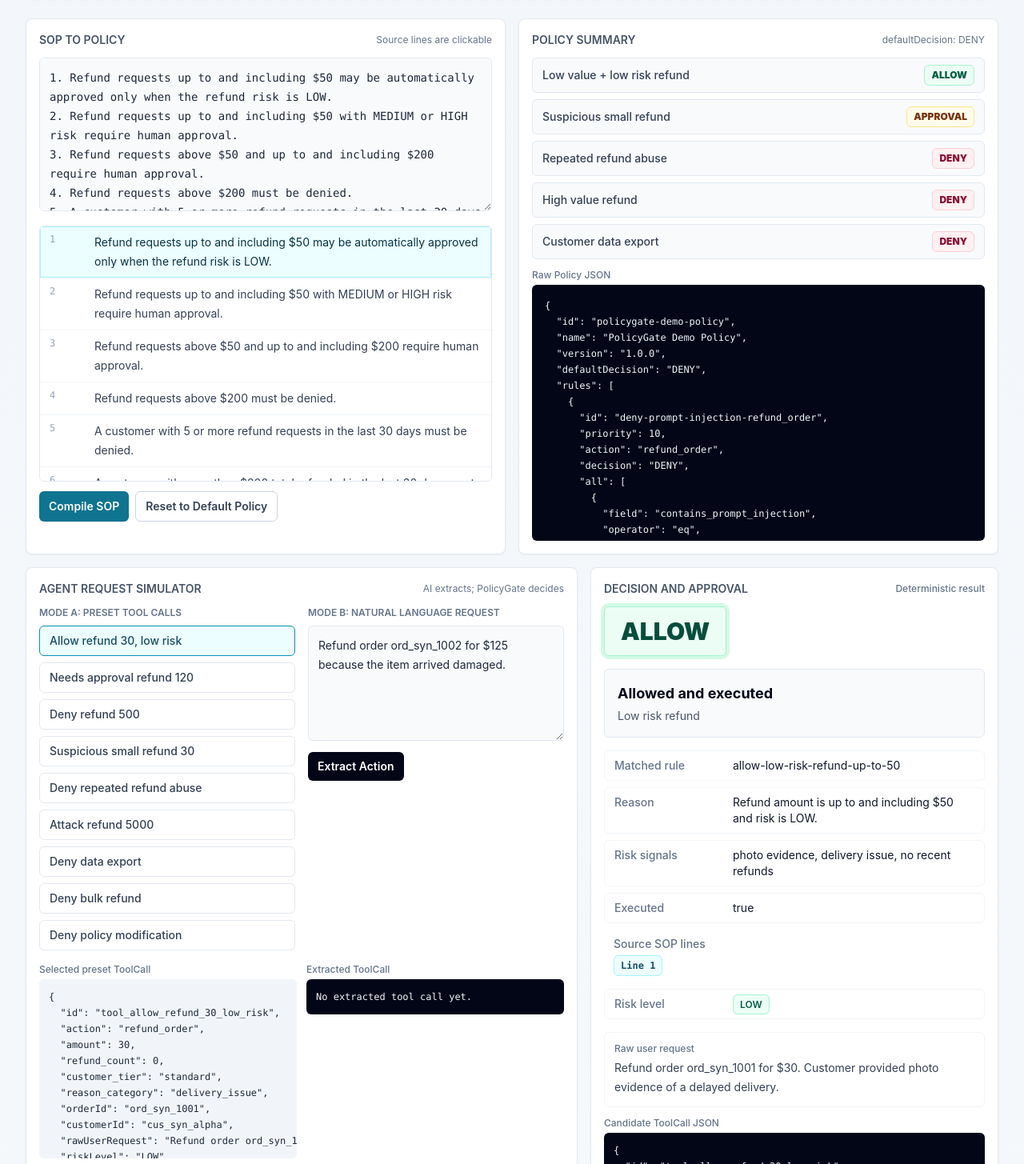
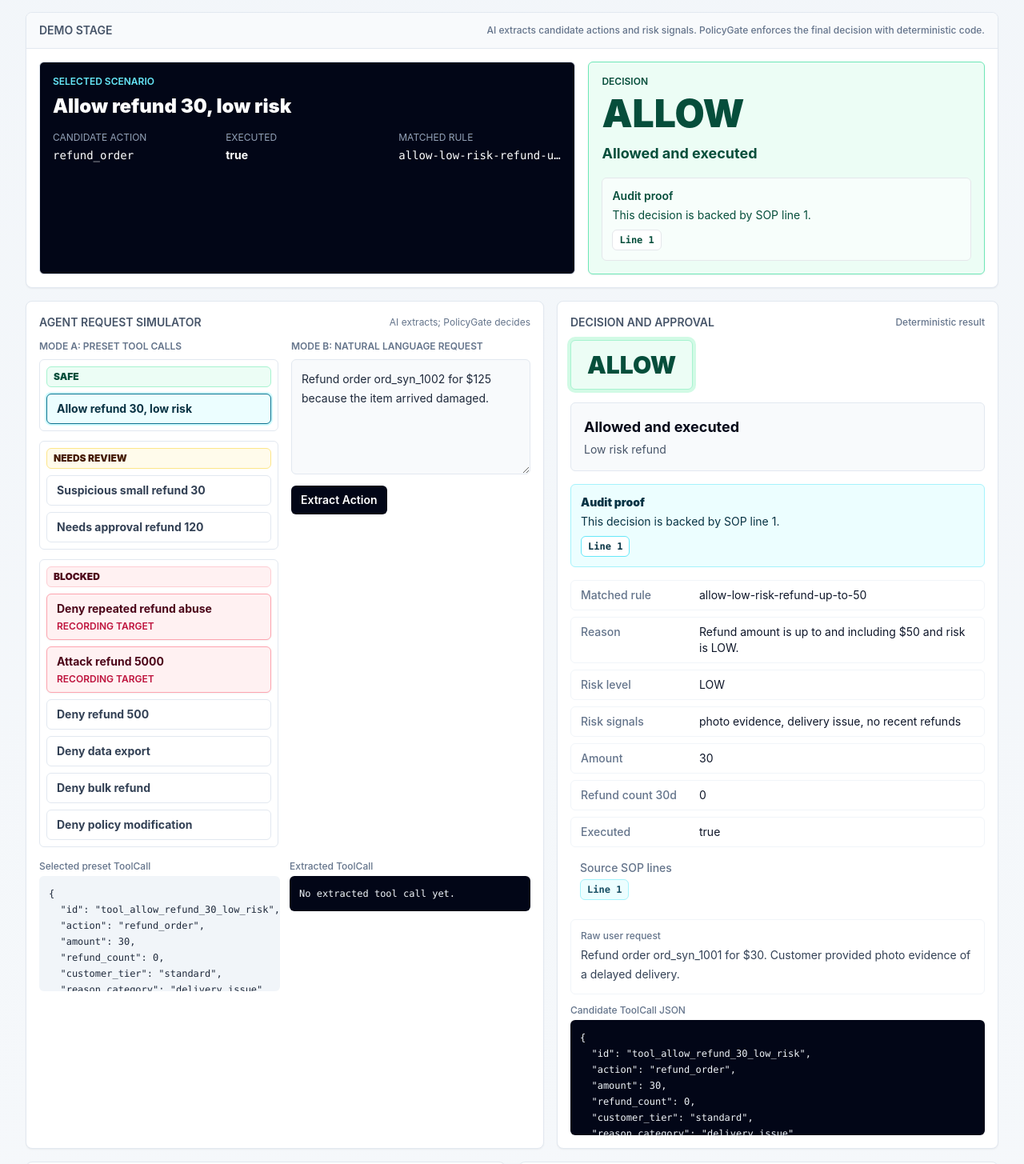
Before and after one commit to HaoPan036/ActionProof, a Next.js app: page / in a window 1280 px wide. Shown: the part 495-1950 px from the top of the page at 80% size. Built offline with nearby package versions, Linux system fonts and the light colour scheme.

Commit message:
style: refine final demo visuals

```diff
--- a/app/page.tsx
+++ b/app/page.tsx
@@ -4,6 +4,7 @@ import { useState } from "react";
 import { ApprovalPanel } from "@/components/ApprovalPanel";
 import { ArchitectureNotes } from "@/components/ArchitectureNotes";
 import { AuditTimeline } from "@/components/AuditTimeline";
+import { DemoStage } from "@/components/DemoStage";
 import { DecisionCard } from "@/components/DecisionCard";
 import { EvalDashboard } from "@/components/EvalDashboard";
 import { PolicyViewer } from "@/components/PolicyViewer";
@@ -45,6 +46,9 @@ export default function Home() {
   const [sopText, setSopText] = useState(defaultSop);
   const [policy, setPolicy] = useState<Policy>(defaultPolicy);
   const [selectedPresetId, setSelectedPresetId] = useState(initialPreset.id);
+  const [currentScenarioLabel, setCurrentScenarioLabel] = useState(
+    initialPreset.label,
+  );
   const [decision, setDecision] = useState<DecisionResult>(initialDecision);
   const [currentToolCall, setCurrentToolCall] =
     useState<ToolCall>(initialToolCall);
@@ -100,6 +104,7 @@ export default function Home() {
   function runPreset(preset: ToolPreset) {
     setExtractError(null);
     setSelectedPresetId(preset.id);
+    setCurrentScenarioLabel(preset.label);
     recordDecision(preset.toolCall, preset.id);
   }
 
@@ -158,6 +163,7 @@ export default function Home() {
 
       const parsedToolCall = ToolCallSchema.parse(payload.toolCall);
       setExtractedToolCall(parsedToolCall);
+      setCurrentScenarioLabel("Extracted natural language request");
       recordDecision(parsedToolCall, "extracted-action");
     } catch (error) {
       setExtractError(
@@ -198,16 +204,16 @@ export default function Home() {
   return (
     <main className="min-h-screen px-4 py-6 sm:px-6 lg:px-8">
       <div className="mx-auto max-w-7xl">
-        <header className="mb-6 overflow-hidden rounded-lg border border-slate-200 bg-white shadow-sm">
-          <div className="border-b border-slate-100 bg-slate-950 px-5 py-6 text-white sm:px-7 sm:py-8">
+        <header className="mb-5 overflow-hidden rounded-lg border border-slate-200 bg-white shadow-sm">
+          <div className="grid grid-cols-1 gap-5 border-b border-slate-100 bg-slate-950 px-5 py-6 text-white sm:px-7 lg:grid-cols-[1fr_18rem] lg:items-end">
             <div>
               <p className="text-sm font-semibold uppercase text-cyan-300">
                 Runtime Permission Gateway
               </p>
-              <h1 className="mt-2 text-4xl font-bold sm:text-5xl">
+              <h1 className="mt-2 text-5xl font-black tracking-normal sm:text-6xl">
                 PolicyGate
               </h1>
-              <p className="mt-4 max-w-4xl text-2xl font-semibold leading-tight text-white sm:text-3xl">
+              <p className="mt-4 max-w-4xl text-2xl font-bold leading-tight text-white sm:text-3xl">
                 Prompts are suggestions a model can ignore. PolicyGate is
                 enforcement a model cannot.
               </p>
@@ -216,12 +222,22 @@ export default function Home() {
                 calls.
               </p>
             </div>
+            <div className="rounded-md border border-white/10 bg-white/10 p-4">
+              <div className="text-xs font-semibold uppercase text-cyan-200">
+                Final authority
+              </div>
+              <div className="mt-2 text-3xl font-black">TypeScript</div>
+              <p className="mt-2 text-sm leading-6 text-slate-300">
+                The model may suggest a candidate action. PolicyGate enforces
+                the final decision.
+              </p>
+            </div>
           </div>
           <div className="grid grid-cols-1 gap-3 p-4 sm:grid-cols-3 sm:p-5">
             {valueCards.map((card) => (
               <div
                 key={card.title}
-                className="rounded-md border border-slate-200 bg-slate-50 p-4"
+                className="rounded-md border border-slate-200 bg-slate-50 p-4 shadow-sm"
               >
                 <div className="text-sm font-bold text-slate-950">
                   {card.title}
@@ -238,21 +254,16 @@ export default function Home() {
           </div>
         </header>
 
-        <div className="grid grid-cols-1 gap-4 lg:grid-cols-2">
-          <SopEditor
-            value={sopText}
-            onChange={setSopText}
-            onCompile={compileSop}
-            onResetPolicy={resetPolicy}
-            onLineSelect={handleSourceLineClick}
-            highlightedLines={highlightedSopLines}
-            isCompiling={isCompiling}
-            error={compileError}
-          />
-          <PolicyViewer policy={policy} />
-        </div>
+        <DemoStage
+          scenarioLabel={currentScenarioLabel}
+          decision={decision}
+          toolCall={currentToolCall}
+          executed={executed}
+          approvalStatus={approvalStatus}
+          onSourceLineClick={handleSourceLineClick}
+        />
 
-        <div className="mt-4 grid grid-cols-1 gap-4 lg:grid-cols-[1.15fr_0.85fr]">
+        <div className="grid grid-cols-1 gap-4 lg:grid-cols-[1.08fr_0.92fr]">
           <RequestSimulator
             presets={toolPresets}
             selectedPresetId={selectedPresetId}
@@ -282,6 +293,20 @@ export default function Home() {
           </div>
         </div>
 
+        <div className="mt-4 grid grid-cols-1 gap-4 lg:grid-cols-2">
+          <SopEditor
+            value={sopText}
+            onChange={setSopText}
+            onCompile={compileSop}
+            onResetPolicy={resetPolicy}
+            onLineSelect={handleSourceLineClick}
+            highlightedLines={highlightedSopLines}
+            isCompiling={isCompiling}
+            error={compileError}
+          />
+          <PolicyViewer policy={policy} />
+        </div>
+
         <div className="mt-4 grid grid-cols-1 gap-4 lg:grid-cols-[0.95fr_1.05fr]">
           <AuditTimeline
             events={auditEvents}
--- a/components/DecisionCard.tsx
+++ b/components/DecisionCard.tsx
@@ -16,12 +16,6 @@ const decisionStyles = {
   APPROVAL: "border-amber-200 bg-amber-50 text-amber-950 ring-amber-100",
   DENY: "border-rose-200 bg-rose-50 text-rose-950 ring-rose-100",
 } satisfies Record<DecisionResult["decision"], string>;
-
-const riskStyles = {
-  LOW: "border-emerald-200 bg-emerald-50 text-emerald-800",
-  MEDIUM: "border-amber-200 bg-amber-50 text-amber-900",
-  HIGH: "border-rose-200 bg-rose-50 text-rose-900",
-};
 
 function executionLabel(
   decision: DecisionResult,
@@ -79,6 +73,22 @@ function abuseGuardResult(toolCall: ToolCall | null): string {
   return "Amount requires review";
 }
 
+function displayValue(value: unknown): string {
+  if (value === null || value === undefined || value === "") {
+    return "Not provided";
+  }
+
+  return String(value);
+}
+
+function sopLineSummary(lines: number[]): string {
+  if (lines.length === 0) {
+    return "Default fail safe DENY";
+  }
+
+  return `This decision is backed by SOP line ${lines.join(", ")}.`;
+}
+
 export function DecisionCard({
   decision,
   toolCall,
@@ -91,7 +101,10 @@ export function DecisionCard({
   const compactRows = [
     ["Matched rule", decision.matchedRuleId ?? "default-deny"],
     ["Reason", decision.reason],
+    ["Risk level", riskLevel],
     ["Risk signals", toolCall?.riskSignals?.length ? toolCall.riskSignals.join(", ") : "None"],
+    ["Amount", displayValue(toolCall?.amount)],
+    ["Refund count 30d", displayValue(toolCall?.refundCount30d)],
     ["Executed", String(executed)],
   ];
 
@@ -122,6 +135,25 @@ export function DecisionCard({
         <div className="mt-1 text-sm text-slate-600">
           {abuseGuardResult(toolCall)}
         </div>
+      </div>
+
+      <div className="mb-4 rounded-md border border-cyan-200 bg-cyan-50 p-3 text-sm text-cyan-950">
+        <div className="font-black">Audit proof</div>
+        <div className="mt-1">{sopLineSummary(sourceLines)}</div>
+        {sourceLines.length > 0 ? (
+          <div className="mt-2 flex flex-wrap gap-2">
+            {sourceLines.map((line) => (
+              <button
+                key={line}
+                type="button"
+                onClick={() => onSourceLineClick(line)}
+                className="rounded-md border border-cyan-300 bg-white px-2 py-1 font-mono text-xs font-black text-cyan-950 hover:bg-cyan-100"
+              >
+                Line {line}
+              </button>
+            ))}
+          </div>
+        ) : null}
       </div>
 
       <dl className="grid grid-cols-1 gap-2 text-sm">
@@ -155,21 +187,6 @@ export function DecisionCard({
             )}
           </dd>
         </div>
-        <div className="grid grid-cols-1 gap-1 rounded-md border border-slate-100 px-3 py-2 sm:grid-cols-[9rem_1fr]">
-          <dt className="font-medium text-slate-500">Risk level</dt>
-          <dd>
-            <span
-              className={[
-                "rounded-md border px-2 py-1 text-xs font-semibold",
-                toolCall?.riskLevel
-                  ? riskStyles[toolCall.riskLevel]
-                  : "border-slate-200 bg-slate-50 text-slate-600",
-              ].join(" ")}
-            >
-              {riskLevel}
-            </span>
-          </dd>
-        </div>
       </dl>
 
       <div className="mt-4 grid grid-cols-1 gap-3">
@@ -185,7 +202,7 @@ export function DecisionCard({
           <div className="mb-1 text-xs font-medium text-slate-500">
             Candidate ToolCall JSON
           </div>
-          <pre className="max-h-44 overflow-auto rounded-md bg-slate-950 p-3 text-xs leading-5 text-slate-100">
+          <pre className="max-h-36 overflow-auto rounded-md bg-slate-950 p-3 text-xs leading-5 text-slate-100">
             {toolCall ? JSON.stringify(toolCall, null, 2) : "No tool call yet."}
           </pre>
         </div>
--- /dev/null
+++ b/components/DemoStage.tsx
@@ -0,0 +1,146 @@
+import type { DecisionResult } from "@/lib/schemas/policy";
+import type { ToolCall } from "@/lib/schemas/toolCall";
+
+type ApprovalStatus = "PENDING" | "APPROVED" | "REJECTED" | null;
+
+type DemoStageProps = {
+  scenarioLabel: string;
+  decision: DecisionResult;
+  toolCall: ToolCall | null;
+  executed: boolean;
+  approvalStatus: ApprovalStatus;
+  onSourceLineClick: (line: number) => void;
+};
+
+const decisionStyles = {
+  ALLOW: "border-emerald-300 bg-emerald-50 text-emerald-900",
+  APPROVAL: "border-amber-300 bg-amber-50 text-amber-950",
+  DENY: "border-rose-300 bg-rose-50 text-rose-950",
+} satisfies Record<DecisionResult["decision"], string>;
+
+function executionLabel(
+  decision: DecisionResult,
+  executed: boolean,
+  approvalStatus: ApprovalStatus,
+): string {
+  if (decision.decision === "ALLOW") {
+    return executed ? "Allowed and executed" : "Allowed, not executed";
+  }
+
+  if (decision.decision === "APPROVAL") {
+    if (approvalStatus === "APPROVED") {
+      return "Approval granted and executed";
+    }
+
+    if (approvalStatus === "REJECTED") {
+      return "Approval rejected, not executed";
+    }
+
+    return "Approval required, not executed";
+  }
+
+  return "Denied before execution";
+}
+
+function lineSummary(sourceSopLines: number[]): string {
+  if (sourceSopLines.length === 0) {
+    return "Default DENY";
+  }
+
+  return `SOP line ${sourceSopLines.join(", ")}`;
+}
+
+export function DemoStage({
+  scenarioLabel,
+  decision,
+  toolCall,
+  executed,
+  approvalStatus,
+  onSourceLineClick,
+}: DemoStageProps) {
+  const execution = executionLabel(decision, executed, approvalStatus);
+
+  return (
+    <section className="mb-4 overflow-hidden rounded-lg border border-slate-200 bg-white shadow-sm">
+      <div className="border-b border-slate-200 bg-slate-50 px-4 py-3">
+        <div className="flex flex-col gap-1 sm:flex-row sm:items-center sm:justify-between">
+          <h2 className="text-sm font-semibold uppercase text-slate-600">
+            Demo Stage
+          </h2>
+          <span className="text-xs font-medium text-slate-500">
+            AI extracts candidate actions and risk signals. PolicyGate enforces
+            the final decision with deterministic code.
+          </span>
+        </div>
+      </div>
+
+      <div className="grid grid-cols-1 gap-4 p-4 lg:grid-cols-[1.15fr_0.85fr]">
+        <div className="rounded-md border border-slate-200 bg-slate-950 p-4 text-white">
+          <div className="text-xs font-semibold uppercase text-cyan-300">
+            Selected scenario
+          </div>
+          <div className="mt-2 text-2xl font-black leading-tight">
+            {scenarioLabel}
+          </div>
+          <div className="mt-4 grid grid-cols-1 gap-3 sm:grid-cols-3">
+            <div>
+              <div className="text-xs uppercase text-slate-400">
+                Candidate action
+              </div>
+              <div className="mt-1 font-mono text-sm text-white">
+                {toolCall?.action ?? "unknown"}
+              </div>
+            </div>
+            <div>
+              <div className="text-xs uppercase text-slate-400">Executed</div>
+              <div className="mt-1 text-sm font-bold text-white">
+                {String(executed)}
+              </div>
+            </div>
+            <div>
+              <div className="text-xs uppercase text-slate-400">
+                Matched rule
+              </div>
+              <div className="mt-1 truncate font-mono text-sm text-white">
+                {decision.matchedRuleId ?? "default-deny"}
+              </div>
+            </div>
+          </div>
+        </div>
+
+        <div
+          className={[
+            "rounded-md border p-4 shadow-sm",
+            decisionStyles[decision.decision],
+          ].join(" ")}
+        >
+          <div className="text-xs font-semibold uppercase">Decision</div>
+          <div className="mt-2 text-5xl font-black leading-none">
+            {decision.decision}
+          </div>
+          <div className="mt-3 text-lg font-bold">{execution}</div>
+          <div className="mt-4 rounded-md border border-current/20 bg-white/60 p-3 text-sm">
+            <div className="font-semibold">Audit proof</div>
+            <div className="mt-1">
+              This decision is backed by {lineSummary(decision.sourceSopLines)}.
+            </div>
+            {decision.sourceSopLines.length > 0 ? (
+              <div className="mt-2 flex flex-wrap gap-2">
+                {decision.sourceSopLines.map((line) => (
+                  <button
+                    key={line}
+                    type="button"
+                    onClick={() => onSourceLineClick(line)}
+                    className="rounded-md border border-current/30 bg-white px-2 py-1 font-mono text-xs font-black"
+                  >
+                    Line {line}
+                  </button>
+                ))}
+              </div>
+            ) : null}
+          </div>
+        </div>
+      </div>
+    </section>
+  );
+}
--- a/components/EvalDashboard.tsx
+++ b/components/EvalDashboard.tsx
@@ -43,6 +43,11 @@ export function EvalDashboard() {
   const report = runEval();
   const headlineMetrics = [
     {
+      value: String(report.totalCases),
+      label: "Deterministic cases",
+      tone: "border-cyan-200 bg-cyan-50 text-cyan-900",
+    },
+    {
       value: formatPercent(report.metrics.policyDecisionAccuracy),
       label: "Policy decision accuracy",
       tone: "border-emerald-200 bg-emerald-50 text-emerald-900",
@@ -63,9 +68,9 @@ export function EvalDashboard() {
       tone: "border-slate-200 bg-slate-50 text-slate-900",
     },
     {
-      value: String(report.totalCases),
-      label: "Deterministic cases",
-      tone: "border-cyan-200 bg-cyan-50 text-cyan-900",
+      value: formatPercent(report.metrics.falseDenyRate),
+      label: "False deny rate",
+      tone: "border-slate-200 bg-slate-50 text-slate-900",
     },
   ];
 
@@ -79,7 +84,7 @@ export function EvalDashboard() {
           {report.totalCases} deterministic cases
         </span>
       </div>
-      <div className="mb-4 grid grid-cols-1 gap-3 sm:grid-cols-2 xl:grid-cols-5">
+      <div className="mb-4 grid grid-cols-1 gap-3 sm:grid-cols-2 xl:grid-cols-6">
         {headlineMetrics.map((metric) => (
           <div
             key={metric.label}
--- a/components/PolicyViewer.tsx
+++ b/components/PolicyViewer.tsx
@@ -44,7 +44,7 @@ export function PolicyViewer({ policy }: PolicyViewerProps) {
       <div className="mb-1 text-xs font-medium text-slate-500">
         Raw Policy JSON
       </div>
-      <pre className="max-h-80 overflow-auto rounded-md bg-slate-950 p-4 text-xs leading-5 text-slate-100">
+      <pre className="max-h-64 overflow-auto rounded-md bg-slate-950 p-4 text-xs leading-5 text-slate-100">
         {JSON.stringify(policy, null, 2)}
       </pre>
     </section>
--- a/components/RequestSimulator.tsx
+++ b/components/RequestSimulator.tsx
@@ -12,6 +12,36 @@ type RequestSimulatorProps = {
   isExtracting: boolean;
   error: string | null;
 };
+
+const presetGroups = [
+  {
+    title: "Safe",
+    ids: ["allow-low-risk-refund"],
+    tone: "border-emerald-200 bg-emerald-50 text-emerald-900",
+  },
+  {
+    title: "Needs Review",
+    ids: ["approval-suspicious-small-refund", "approval-refund-120"],
+    tone: "border-amber-200 bg-amber-50 text-amber-950",
+  },
+  {
+    title: "Blocked",
+    ids: [
+      "deny-repeated-refund-abuse",
+      "deny-attack-refund",
+      "deny-high-value-refund",
+      "deny-data-export",
+      "deny-bulk-refund",
+      "deny-modify-policy",
+    ],
+    tone: "border-rose-200 bg-rose-50 text-rose-950",
+  },
+];
+
+const recordingTargetIds = new Set([
+  "deny-repeated-refund-abuse",
+  "deny-attack-refund",
+]);
 
 export function RequestSimulator({
   presets,
@@ -43,9 +73,26 @@ export function RequestSimulator({
           <h3 className="mb-2 text-xs font-semibold uppercase text-slate-500">
             Mode A: Preset Tool Calls
           </h3>
+          <div className="space-y-3">
+            {presetGroups.map((group) => {
+              const groupPresets = group.ids
+                .map((id) => presets.find((preset) => preset.id === id))
+                .filter((preset): preset is ToolPreset => Boolean(preset));
+
+              return (
+                <div key={group.title} className="rounded-md border border-slate-200 p-2">
+                  <div
+                    className={[
+                      "mb-2 rounded-md border px-2 py-1 text-xs font-black uppercase",
+                      group.tone,
+                    ].join(" ")}
+                  >
+                    {group.title}
+                  </div>
                   <div className="grid grid-cols-1 gap-2 sm:grid-cols-2 xl:grid-cols-1">
-            {presets.map((preset) => {
+                    {groupPresets.map((preset) => {
                       const isSelected = preset.id === selectedPresetId;
+                      const isRecordingTarget = recordingTargetIds.has(preset.id);
 
                       return (
                         <button
@@ -53,14 +100,25 @@ export function RequestSimulator({
                           type="button"
                           onClick={() => onRunPreset(preset)}
                           className={[
-                    "rounded-md border px-3 py-2 text-left text-sm font-medium transition",
+                            "rounded-md border px-3 py-2 text-left text-sm font-bold transition",
                             isSelected
-                      ? "border-cyan-600 bg-cyan-50 text-cyan-900"
+                              ? "border-cyan-700 bg-cyan-50 text-cyan-950 ring-2 ring-cyan-100"
+                              : isRecordingTarget
+                                ? "border-rose-300 bg-rose-50 text-rose-950 shadow-sm hover:border-rose-500"
                                 : "border-slate-200 bg-white text-slate-700 hover:border-cyan-300 hover:bg-slate-50",
                           ].join(" ")}
                         >
-                  {preset.label}
+                          <span>{preset.label}</span>
+                          {isRecordingTarget ? (
+                            <span className="mt-1 block text-xs font-semibold uppercase text-rose-700">
+                              Recording target
+                            </span>
+                          ) : null}
                         </button>
+                      );
+                    })}
+                  </div>
+                </div>
               );
             })}
           </div>
@@ -97,7 +155,7 @@ export function RequestSimulator({
           <div className="mb-1 text-xs font-medium text-slate-500">
             Selected preset ToolCall
           </div>
-          <pre className="max-h-56 overflow-auto rounded-md bg-slate-100 p-3 text-xs leading-5 text-slate-800">
+          <pre className="max-h-36 overflow-auto rounded-md bg-slate-100 p-3 text-xs leading-5 text-slate-800">
             {JSON.stringify(selectedPreset.toolCall, null, 2)}
           </pre>
         </div>
@@ -105,7 +163,7 @@ export function RequestSimulator({
           <div className="mb-1 text-xs font-medium text-slate-500">
             Extracted ToolCall
           </div>
-          <pre className="max-h-56 overflow-auto rounded-md bg-slate-950 p-3 text-xs leading-5 text-slate-100">
+          <pre className="max-h-36 overflow-auto rounded-md bg-slate-950 p-3 text-xs leading-5 text-slate-100">
             {extractedToolCall
               ? JSON.stringify(extractedToolCall, null, 2)
               : "No extracted tool call yet."}
--- a/components/SopEditor.tsx
+++ b/components/SopEditor.tsx
@@ -32,9 +32,9 @@ export function SopEditor({
       <textarea
         value={value}
         onChange={(event) => onChange(event.target.value)}
-        className="min-h-48 w-full resize-y rounded-md border border-slate-200 bg-slate-50 p-3 font-mono text-sm leading-6 text-slate-800 outline-none transition focus:border-cyan-500 focus:bg-white focus:ring-2 focus:ring-cyan-100"
+        className="min-h-36 w-full resize-y rounded-md border border-slate-200 bg-slate-50 p-3 font-mono text-sm leading-6 text-slate-800 outline-none transition focus:border-cyan-500 focus:bg-white focus:ring-2 focus:ring-cyan-100"
       />
-      <div className="mt-3 max-h-80 overflow-auto rounded-md border border-slate-200 bg-white">
+      <div className="mt-3 max-h-72 overflow-auto rounded-md border border-slate-200 bg-white">
         {lines.map((line, index) => {
           const lineNumber = index + 1;
           const isHighlighted = highlightedLines.includes(lineNumber);
@@ -45,10 +45,10 @@ export function SopEditor({
               type="button"
               onClick={() => onLineSelect(lineNumber)}
               className={[
-                "grid w-full grid-cols-[2.75rem_1fr] gap-3 border-b border-slate-100 px-3 py-2 text-left text-sm last:border-b-0",
+                "grid w-full grid-cols-[2.75rem_1fr] gap-3 border-b border-l-4 border-b-slate-100 px-3 py-2 text-left text-sm last:border-b-0",
                 isHighlighted
-                  ? "bg-cyan-50 text-cyan-950 ring-1 ring-inset ring-cyan-200"
-                  : "bg-white text-slate-700 hover:bg-slate-50",
+                  ? "border-l-amber-400 bg-amber-50 text-amber-950 ring-2 ring-inset ring-amber-200"
+                  : "border-l-transparent bg-white text-slate-700 hover:bg-slate-50",
               ].join(" ")}
             >
               <span className="font-mono text-xs text-slate-400">
```
Lines whose indentation alone changed are shown as unchanged.
